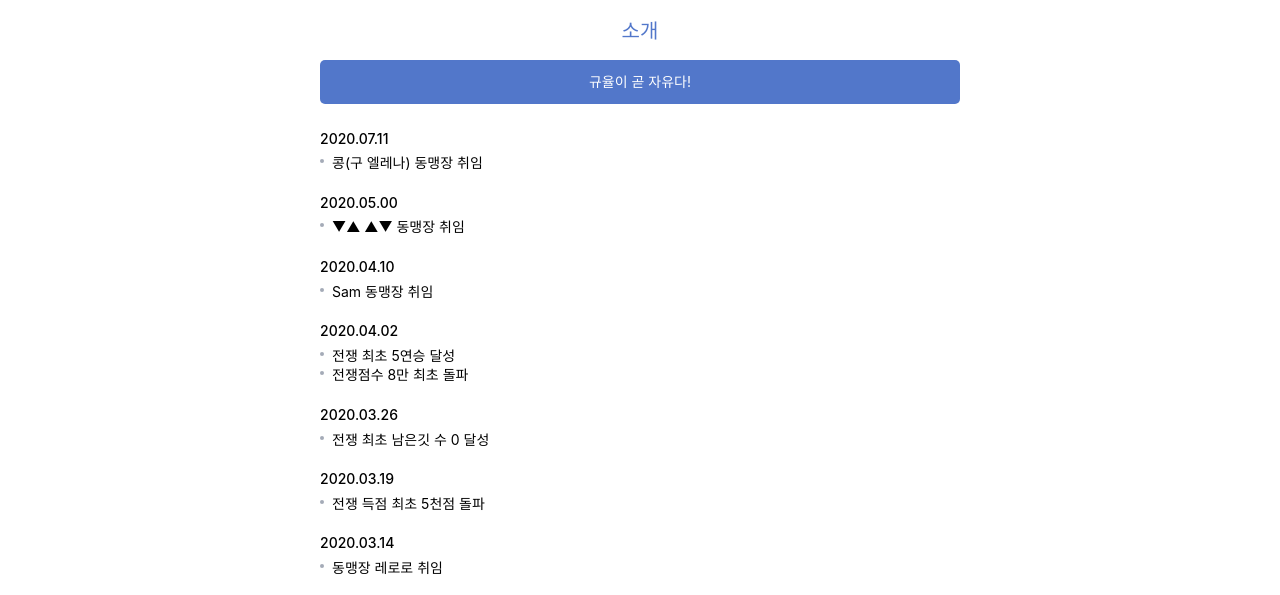
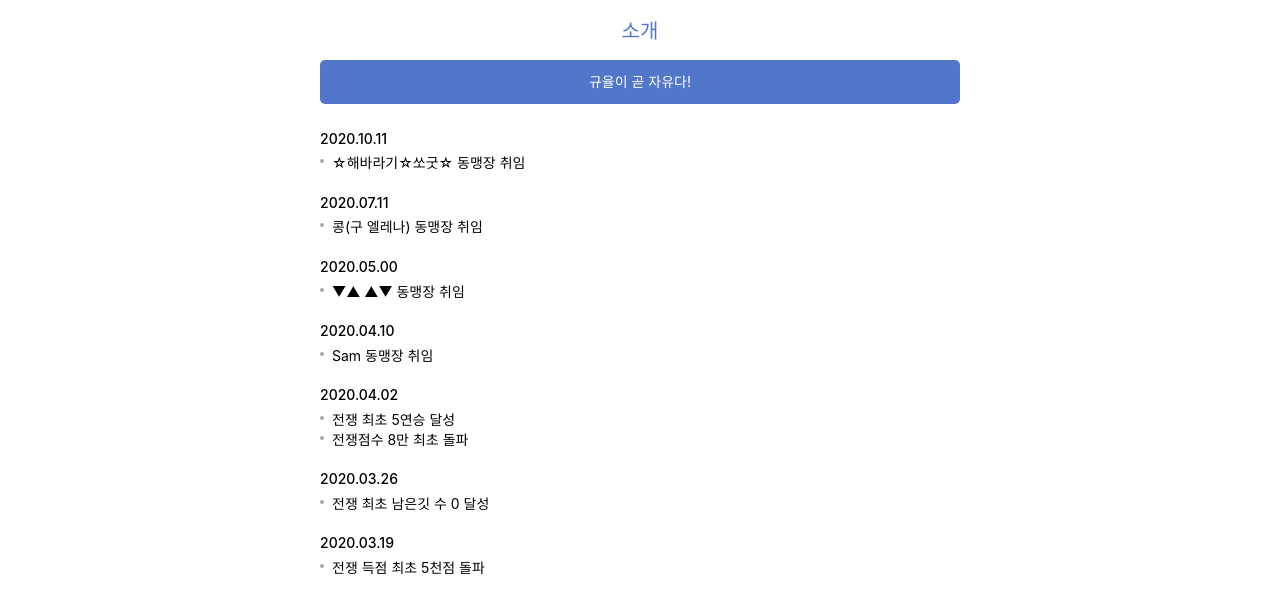
Before and after one commit to leroro/freeA, a plain HTML site: page intro.html in a window 1280 px wide. Shown: the part 48-643 px from the top of the page. Drawn offline with Linux system fonts and the light colour scheme; a web font is replaced by a local one.

Commit message:
동맹장 업데이트 전쟁 최저투력 수정

```diff
--- a/intro.html
+++ b/intro.html
@@ -39,6 +39,8 @@
 					<p class="text-center">규율이 곧 자유다!</p>
 				</div>
 				<dl class="history-list">
+					<dt>2020.10.11</dt>
+					<dd>☆해바라기☆쏘굿☆ 동맹장 취임</dd>
 					<dt>2020.07.11</dt>
 					<dd>콩(구 엘레나) 동맹장 취임</dd>
 					<dt>2020.05.00</dt>
```
Also changed, not shown: strategy.html (+1 -1 lines).
